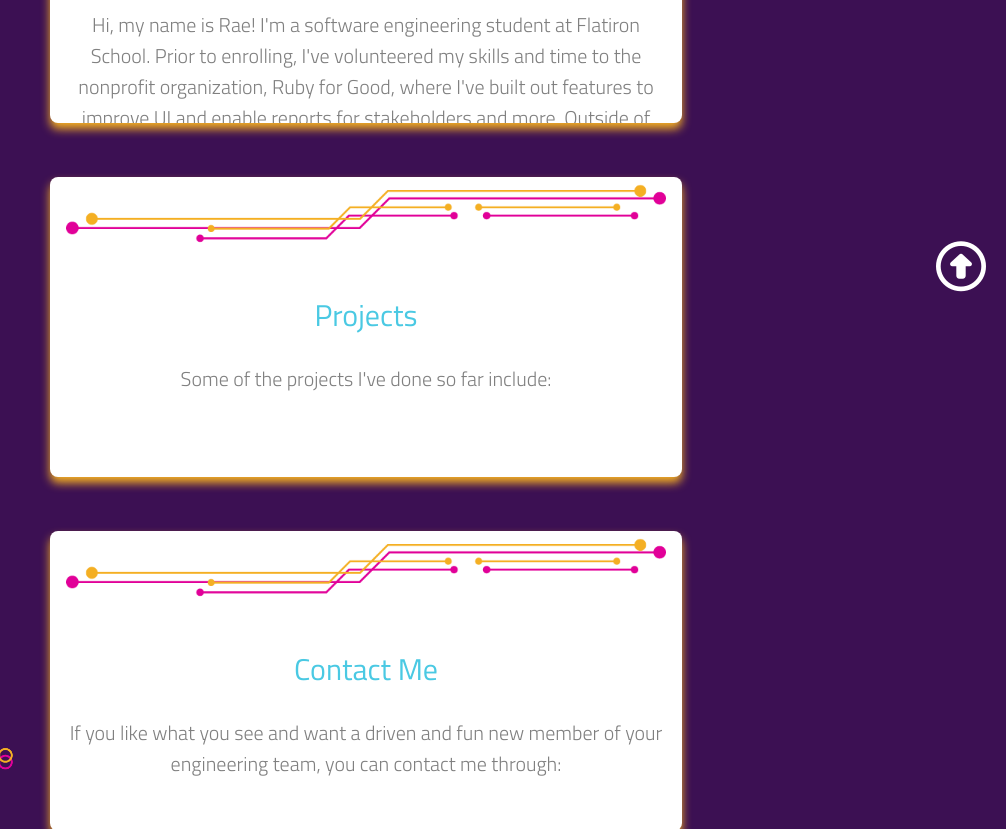
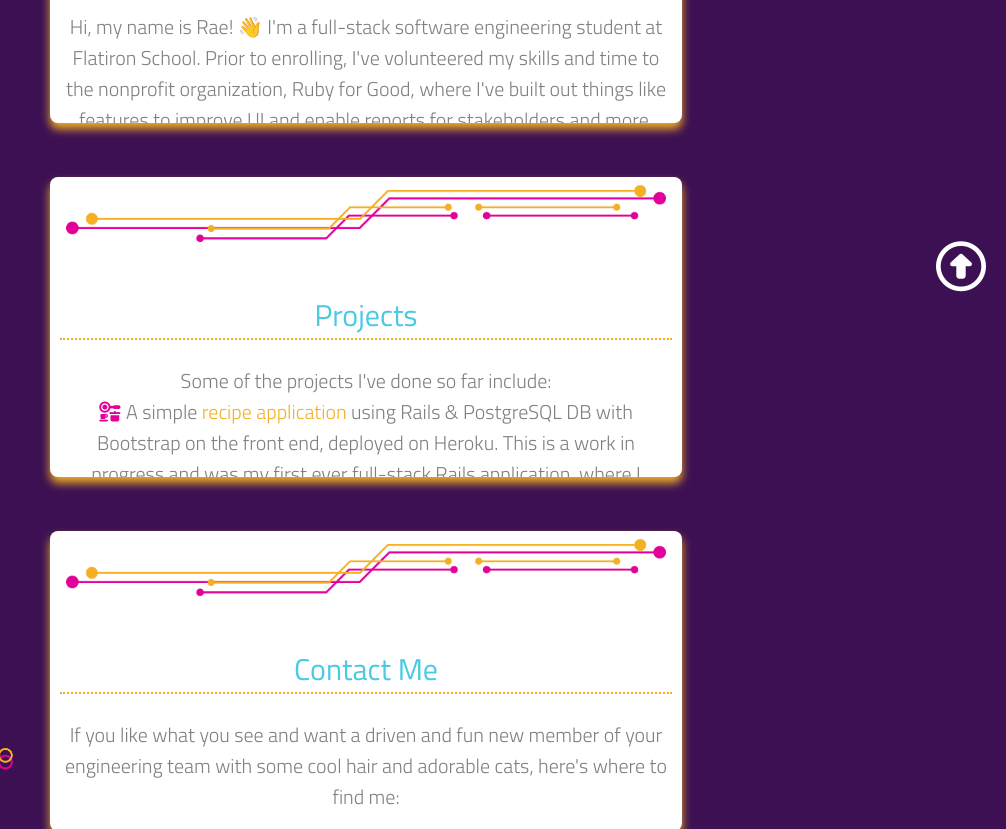
Before and after one commit to rae-stanton/portfoliov1, a website: page public/index.html in a window 1280 px wide. Shown: the part 489-1318 px from the top of the page, without its empty margins (274-1280 px from the left). Drawn offline with Linux system fonts and the light colour scheme.

Commit message:
Filled out sections
This update fills out the content of my cards to have my desired content and adds a little bit more styling.

```diff
--- a/public/index.css
+++ b/public/index.css
@@ -24,6 +24,7 @@ h2 {
   font-size: 30px;
   color: #4ac9e3;
   text-align: center;
+  border-bottom: 2px dotted #f4af23;
 }
 
 h3 {
@@ -214,6 +215,29 @@ a:hover {
   color: #f4af23;
 }
 
+/* smooth scroll */
 html {
   scroll-behavior: smooth;
 }
+
+/* portfolio FA icon */
+.portfolio-icon {
+  color: #E10098;
+  size: 20px;
+}
+
+/* portfolio area */
+.portfolio-link {
+  color: #F4AF23; /* Customize the color for the project links */
+  text-decoration: none; /* Add underline for the links */
+}
+
+.portfolio-link:hover {
+  color: #e10098; /* Customize the link color on hover */
+}
+
+.email-icon {
+  color: #4ac9e3;
+  text-decoration: none;
+  size: 30px;
+}
--- a/public/index.html
+++ b/public/index.html
@@ -43,8 +43,8 @@
     <a href="https://www.linkedin.com/in/rae-stanton-12a9a4268/"><i class="fa-brands fa-linkedin"></i></a>
   </div>
 
-  <h4>JavaScript & Ruby on Rails</h4>
-<!--About Card-->
+  <h4>JavaScript • Ruby on Rails • PostgreSQL</h4>
+  <!--About Card-->
   <section id="about">
     <div class="card-container">
       <div class="card">
@@ -52,9 +52,9 @@
         <div class="card-content">
           <h2>About Me</h2>
           <p>
-            Hi, my name is Rae! I'm a software engineering student at Flatiron School.
+            Hi, my name is Rae! 👋  I'm a full-stack software engineering student at Flatiron School.
             Prior to enrolling, I've volunteered my skills and time to the nonprofit organization, Ruby for Good, where
-            I've built out features to improve UI and enable reports for stakeholders and more.
+            I've built out things like features to improve UI and enable reports for stakeholders and more.
             Outside of spending my time coding, I love reading, cooking, playing video games, and watching Top Chef like
             it's a sporting event.
             Before I started my journey into software development, I was a hairstylist & business coach for salon
@@ -76,6 +76,21 @@
           <h2>Projects</h2>
           <p>
             Some of the projects I've done so far include:
+            <br>
+            <span class="portfolio-icon"><i class="fa-solid fa-kitchen-set"></i></span>
+            A simple <a class="portfolio-link" href="https://rocky-beach-79846.herokuapp.com/">recipe application</a>
+            using Rails & PostgreSQL DB with Bootstrap on the front end, deployed on Heroku.
+            This is a work in progress and was my first ever full-stack Rails application, where I learned a lot of CSS
+            rules, DB management, and how to create custom rules for things like "favoriting" something and simple user
+            permissions.
+            <br>
+            <span class="portfolio-icon"><i class="fa-regular fa-gem"></i></span>
+            Ruby for Good contributions, which use Rails & PostgreSQL, which you can view a couple of
+            <a class="portfolio-link" href="https://github.com/rubyforgood/casa/pull/4768">here</a> and
+            <a class="portfolio-link" href="https://github.com/rubyforgood/casa/pull/4788">here</a>. Contributing to
+            Ruby for Good taught me a lot about navigating a code base that was already written and working in tandem on
+            pieces of a larger project. This has also enabled me to effectively make necessary code changes requested of
+            me and communicate where I am in the process.
           </p>
         </div>
       </div>
@@ -92,8 +107,14 @@
         <div class="card-content">
           <h2>Contact Me</h2>
           <p>
-            If you like what you see and want a driven and fun new member of your engineering team, you can contact me
-            through:
+            If you like what you see and want a driven and fun new member of your engineering team with some cool hair
+            and adorable cats, here's where to find me:
+          <div class="portfolio-icon">
+            <i class="fa-regular fa-paper-plane"></i>
+            <a class="portfolio-link" href="mailto:raestanton93@gmail.com">Email Me</a>
+            <i class="fa-brands fa-linkedin"></i>
+            <a class="portfolio-link" href="https://www.linkedin.com/in/rae-stanton-12a9a4268/">LinkedIn</a>
+          </div>
           </p>
         </div>
       </div>
@@ -108,4 +129,5 @@
     </div>
   </a>
 </body>
+
 </html>
```
